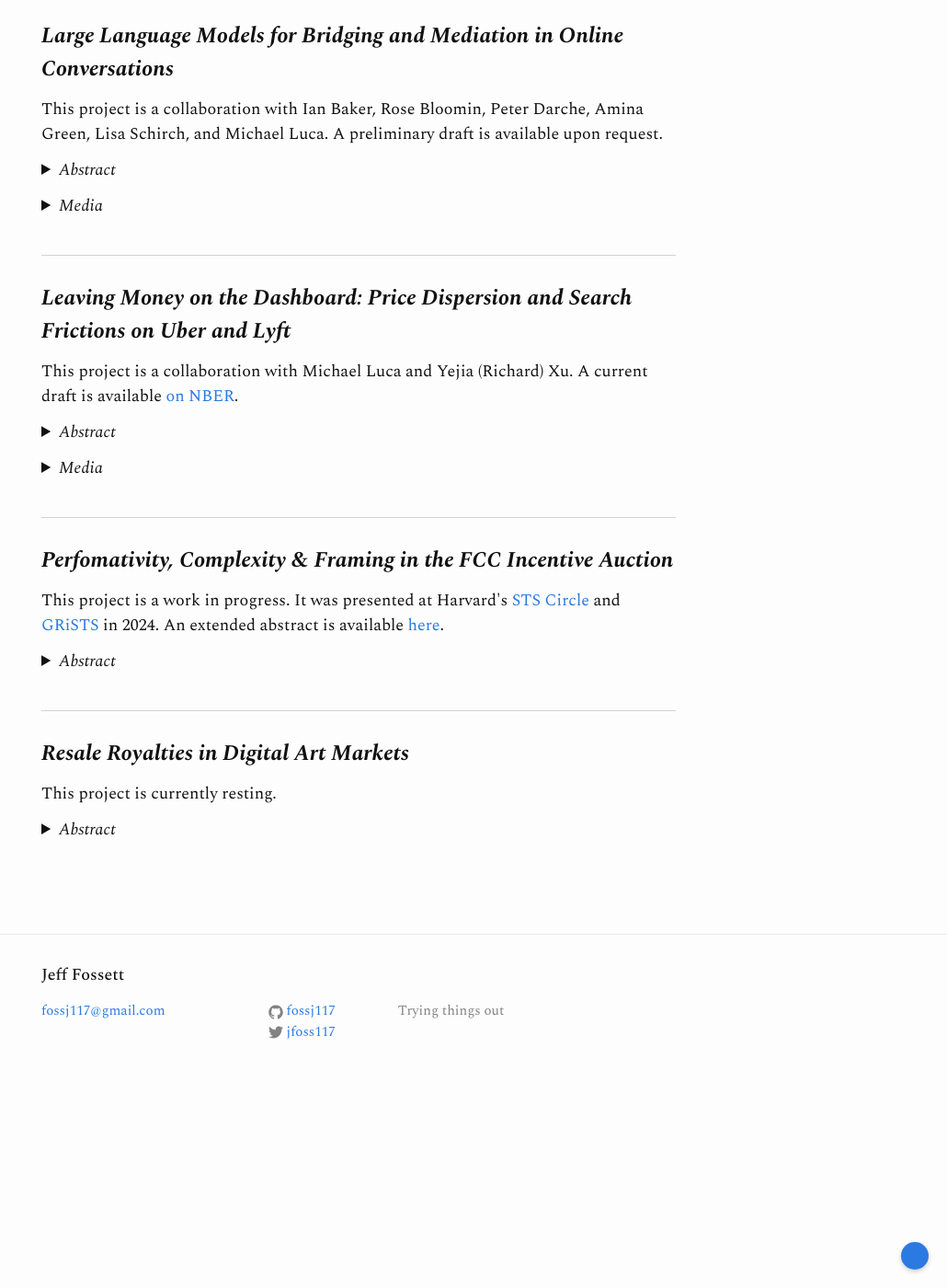
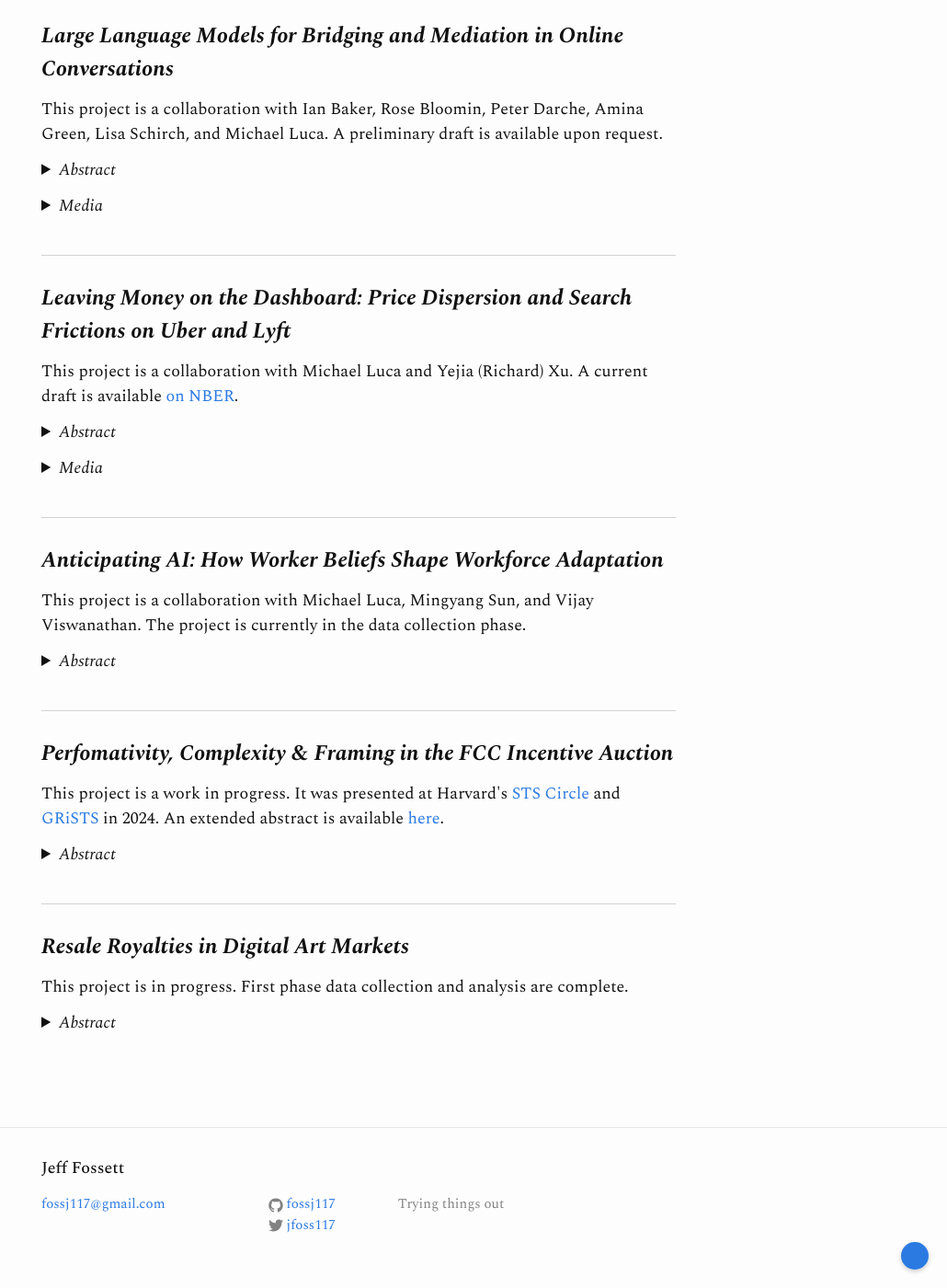
Before and after one commit to Fossj117/fossj117.github.io, a Jekyll site: the page built from academic.md, in a window 1280 px wide and 1400 px high, scrolled down 276 px. Shown: the whole window at 92% size, without its empty margins (250-1280 px from the left). Built offline with Jekyll 4.4.1, drawn with Linux system fonts in a browser that asks for light colours.

Commit message:
update academic page

```diff
--- a/academic.md
+++ b/academic.md
@@ -69,6 +69,20 @@
 </section>
 
 <section class="paper-block">
+<h3><strong><em>Anticipating AI: How Worker Beliefs Shape Workforce Adaptation</em></strong></h3>
+<p>This project is a collaboration with Michael Luca, Mingyang Sun, and Vijay Viswanathan. The project is currently in the data collection phase.</p>
+
+<p><details>
+<summary><em>Abstract</em></summary>
+
+As generative artificial intelligence (AI) tools such as large language models (LLMs) grow increasingly capable, workers face uncertainty about if and how these technologies will reshape their jobs. While economists have documented that a wide range of occupations may be exposed to AI, much less is known about how workers themselves perceive these changes, and how their beliefs shape their present-day economic behaviors. Beliefs about the future matter: workers’ expectations about AI’s development, governance, and adoption may drive decisions about retraining, education, or career shifts, regardless of whether these expectations diverge from expert forecasts. In this paper, we design and conduct a survey and randomized experiment to study the role of worker beliefs in shaping labor market responses to generative AI, with a focus on two professional fields: law and management consulting. We first examine the content and distribution of workers’ beliefs about AI’s future impact on their own and adjacent professions, and then test whether these beliefs are correlated with adaptive behaviors such as learning about AI tools, investing in training, or considering new careers. Finally, we leverage experimental variation to examine how worker beliefs, decisions, and policy preferences are affected by exposure to diverging arguments from economic experts about the likely impacts of AI in the labor market.
+
+</details>
+</p>
+</section>
+
+
+<section class="paper-block">
 <h3><strong><em>Perfomativity, Complexity & Framing in the FCC Incentive Auction</em></strong></h3>
 <p>This project is a work in progress. It was presented at Harvard's <a href="https://www.wcfia.harvard.edu/event/science-technology-and-society-seminar-sts-circle-02-24-25">STS Circle</a> and <a href="https://sts.hks.harvard.edu/events/workshops/grists-2024/">GRiSTS</a> in 2024. An extended abstract is available <a href="/files/Fossett_GRiSTS_Summary.pdf">here</a>.</p>
 
@@ -84,7 +98,7 @@
 <section class="paper-block">
 <h3><strong><em>Resale Royalties in Digital Art Markets</em></strong></h3>
 
-This project is currently resting.
+This project is in progress. First phase data collection and analysis are complete.
 
 
 <p><details>
```
